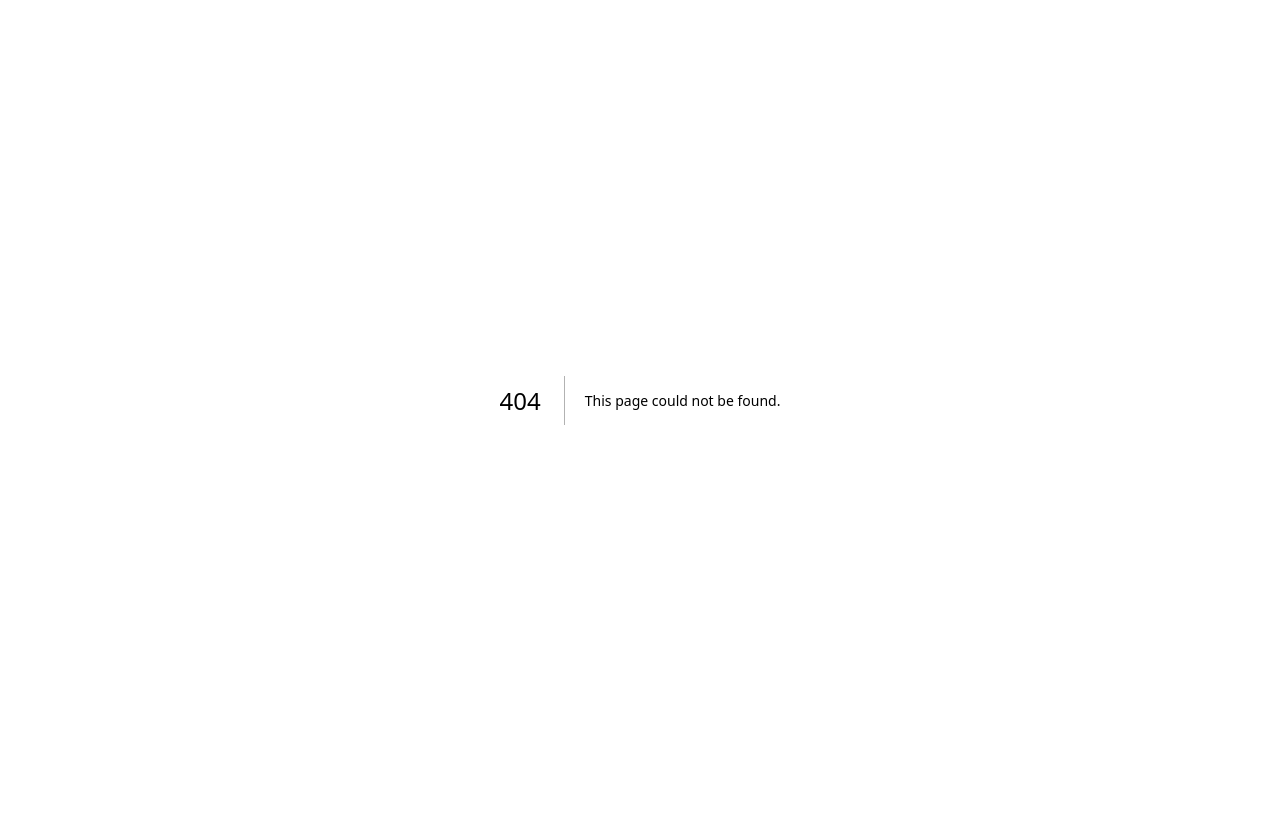
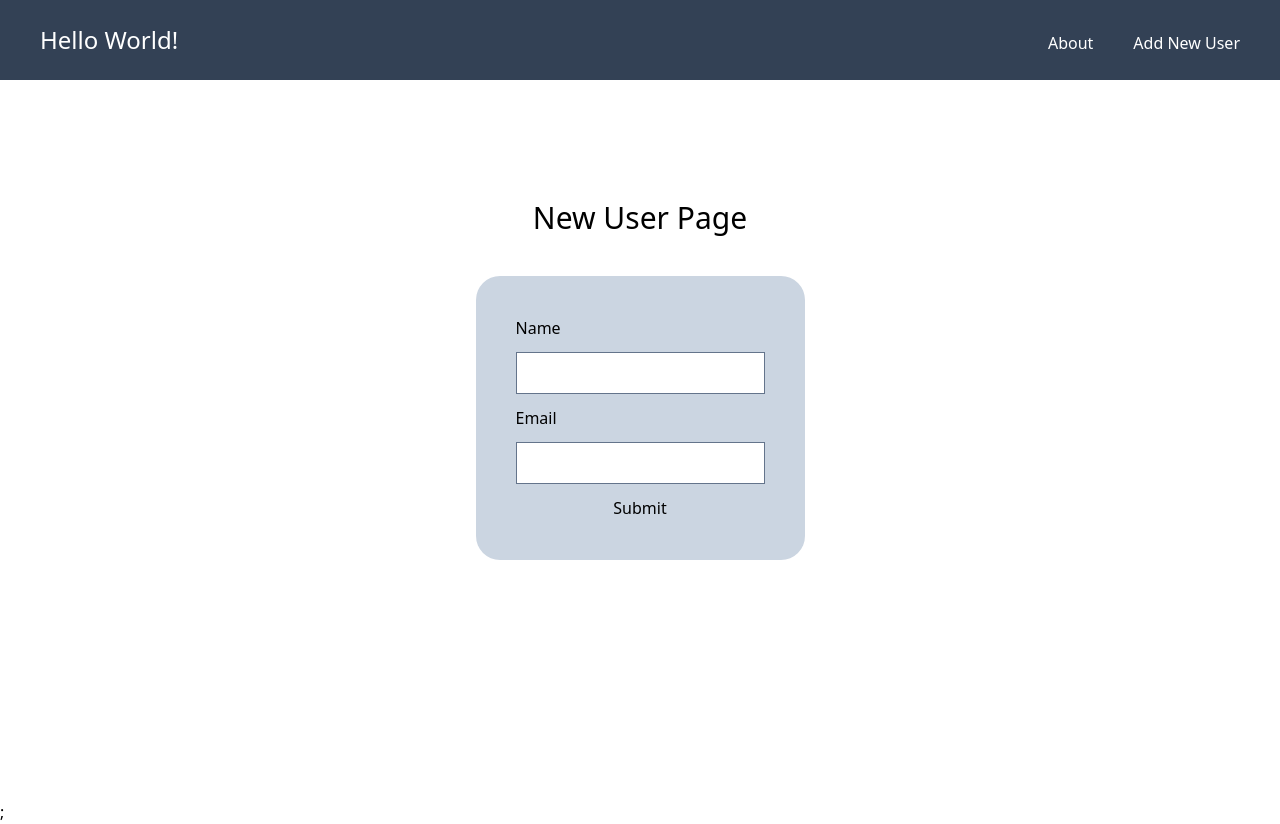
Before and after one commit to jake-waldron/next-starter-repo, a Next.js app: page /users/new in a window 1280 px wide. Before the commit this address had no page. Before the commit the page ends 800 px from the top, so only its background shows below. Built offline with nearby package versions, Linux system fonts and the light colour scheme.

Commit message:
add layout and new user page

```diff
--- /dev/null
+++ b/src/components/UI/Layout.tsx
@@ -0,0 +1,29 @@
+import React from "react";
+import Head from "next/head";
+import Link from "next/link";
+
+export default function Layout({ children }: { children: React.ReactNode }) {
+  return (
+    <>
+      <Head>
+        <title>Create Next App</title>
+        <link rel="icon" href="/favicon.ico" />
+      </Head>
+
+      <nav className="absolute top-0 flex w-full  items-baseline justify-between bg-slate-700 px-10 py-6 text-white">
+        <Link href="/">
+          <h1 className="text-2xl">Hello World!</h1>
+        </Link>
+        <ul className="flex gap-10">
+          <li>
+            <Link href="/about">About</Link>
+          </li>
+          <li>
+            <Link href="/users/new">Add New User</Link>
+          </li>
+        </ul>
+      </nav>
+      {children}
+    </>
+  );
+}
--- a/src/pages/_app.tsx
+++ b/src/pages/_app.tsx
@@ -1,7 +1,13 @@
 import type { AppProps } from "next/app";
+
+import Layout from "@/components/UI/Layout";
 
 import "@/styles/global.css";
 
 export default function MyApp({ Component, pageProps }: AppProps) {
-  return <Component {...pageProps} />;
+  return (
+    <Layout>
+      <Component {...pageProps} />;
+    </Layout>
+  );
 }
--- /dev/null
+++ b/src/pages/api/users/index.ts
@@ -0,0 +1,30 @@
+import { NextApiRequest, NextApiResponse } from "next";
+
+import prisma from "@/lib/prisma";
+
+// next api handler
+export default async function handler(
+  req: NextApiRequest,
+  res: NextApiResponse
+) {
+  const { method } = req;
+  const { name, email } = req.body;
+
+  if (method === "POST") {
+    // do something
+    const user = await prisma.user.create({
+      data: {
+        name,
+        email,
+      },
+    });
+    res.status(200).json(user);
+  }
+  if (method === "GET") {
+    // do something
+    const users = await prisma.user.findMany();
+    res.status(200).json(users);
+  }
+
+  res.status(405).json({ message: "Method not allowed" });
+}
--- a/src/pages/index.tsx
+++ b/src/pages/index.tsx
@@ -1,17 +1,10 @@
 import type { User } from "@prisma/client";
-import Head from "next/head";
 import Link from "next/link";
 
 import prisma from "@/lib/prisma";
 
 export default function Home({ users }: { users: User[] }) {
   return (
-    <>
-      <Head>
-        <title>Create Next App</title>
-        <link rel="icon" href="/favicon.ico" />
-      </Head>
-
     <main className="flex h-screen w-full flex-col items-center justify-center">
       <h1>Hello World!</h1>
       <Link href="/about">About</Link>
@@ -24,7 +17,6 @@ export default function Home({ users }: { users: User[] }) {
         ))}
       </div>
     </main>
-    </>
   );
 }
 
--- /dev/null
+++ b/src/pages/users/new.tsx
@@ -0,0 +1,52 @@
+import React from "react";
+import { useRouter } from "next/router";
+
+export default function NewUser() {
+  const router = useRouter();
+  const [name, setName] = React.useState("");
+  const [email, setEmail] = React.useState("");
+
+  function handleSubmit(e: React.FormEvent<HTMLFormElement>) {
+    e.preventDefault();
+    console.log("name", name);
+    console.log("email", email);
+    fetch("/api/users/new", {
+      method: "POST",
+      headers: {
+        "Content-Type": "application/json",
+      },
+      body: JSON.stringify({ name, email }),
+    });
+    setName("");
+    setEmail("");
+    router.push("/");
+  }
+
+  return (
+    <div className="flex h-screen w-full flex-col items-center justify-center">
+      <h1 className="text-3xl">New User Page</h1>
+      <form
+        onSubmit={handleSubmit}
+        className="my-10 flex flex-col gap-3 rounded-3xl bg-slate-300 p-10"
+      >
+        <label htmlFor="name">Name</label>
+        <input
+          type="text"
+          id="name"
+          value={name}
+          onChange={(e) => setName(e.target.value)}
+          className="border border-slate-500 p-2"
+        />
+        <label htmlFor="email">Email</label>
+        <input
+          type="email"
+          id="email"
+          value={email}
+          onChange={(e) => setEmail(e.target.value)}
+          className="border border-slate-500 p-2"
+        />
+        <button type="submit">Submit</button>
+      </form>
+    </div>
+  );
+}
```
Lines whose indentation alone changed are shown as unchanged.
